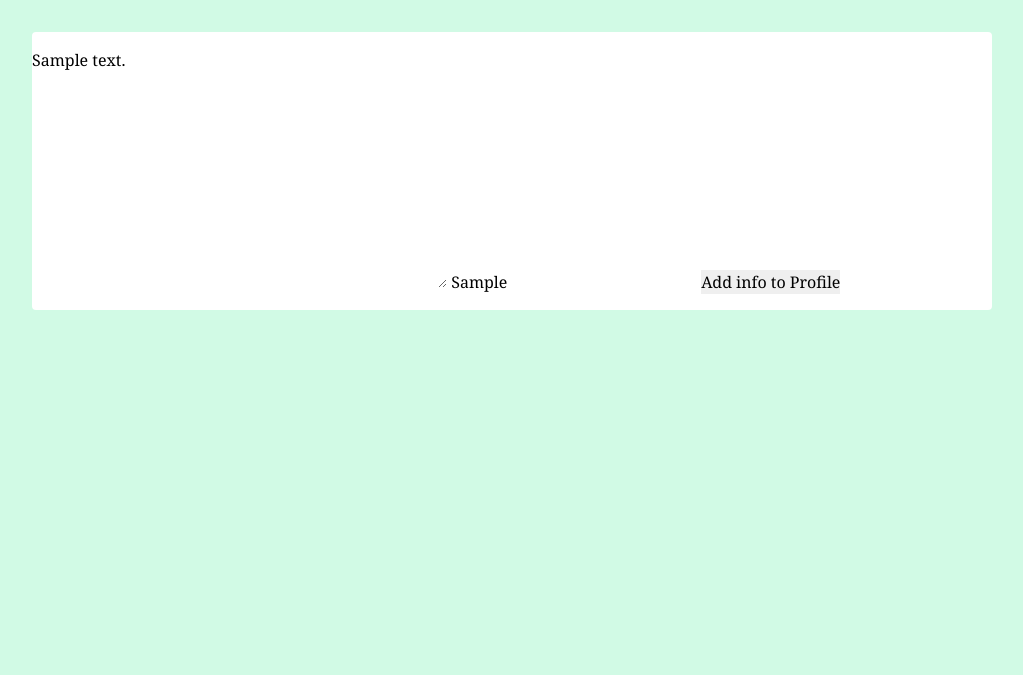
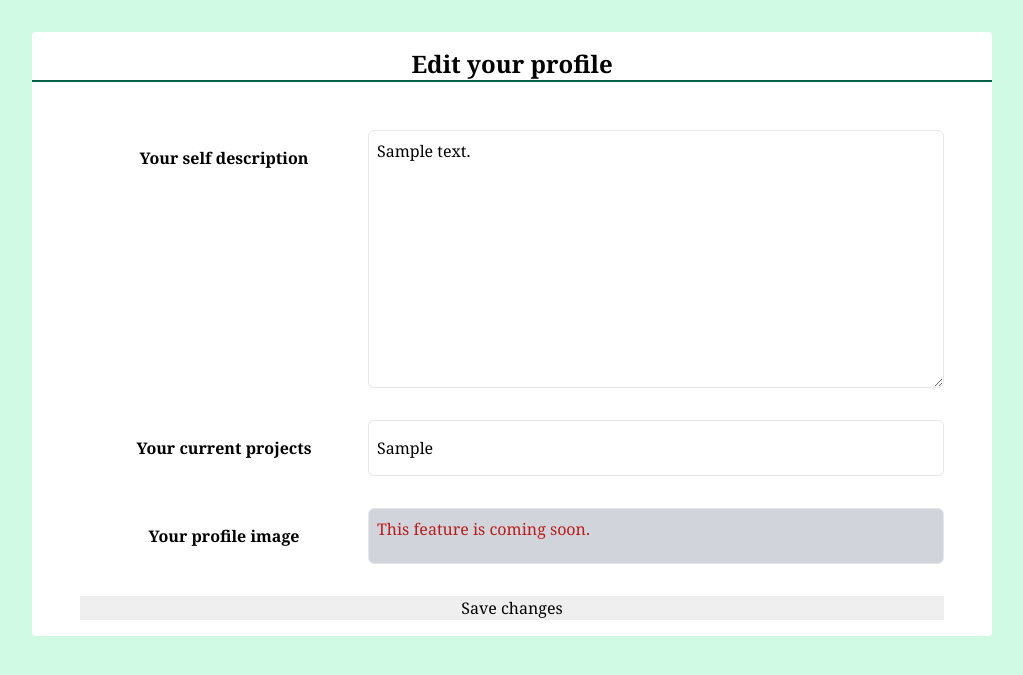
Before and after one commit to marvinschulze/try_this, a Django app: page /profile/1/add_info/ in a window 1280 px wide. Shown: the part 80-755 px from the top of the page, without its empty margins (128-1151 px from the left). Run offline with Django 3.2, Linux system fonts and the light colour scheme; tables that the repository leaves empty hold one stand-in row (values such as "Sample post"); some libraries are stand-ins or nearby versions.

Commit message:
updated add_user_info.html

```diff
--- a/booking/templates/booking/add_user_info.html
+++ b/booking/templates/booking/add_user_info.html
@@ -2,13 +2,22 @@
 {% block content %}
 
 <div class="mx-20 lg:mx-32 mt-8 py-4 bg-white rounded divide-y-2 divide-green-800 divide-solid">
-    <form method="post" action="">
+    <h1 class="col-span-1 md:col-span-2 xl:col-span-3 text-center text-2xl font-bold">Edit your profile</h1>
+    <form method="post" class="pt-4 px-12 grid grid-cols-3 space-y-8">
         {% csrf_token %}
-        {{form.description}}
-        {{form.current_projects}}
-        <!-- {{form.as_p}} -->
+        {% load widget_tweaks %}
+        <h3 class="col-span-1 text-center p-4 font-semibold leading-wide">Your self description</h3>
+        {% render_field form.description class="col-span-2 p-2 border border-solid rounded-md" %}
+
+        <h3 class="col-span-1 text-center p-4 font-semibold leading-wide">Your current projects</h3>
+        {% render_field form.current_projects class="col-span-2 p-2 border border-solid rounded-md" %}
+
+        <h3 class="col-span-1 text-center p-4 font-semibold leading-wide">Your profile image</h3>
+        <div class="col-span-2 p-2 border border-solid rounded-md bg-gray-300 text-md text-red-700 leading-wide">This feature is coming soon.</div>
+
+
         <input type="hidden" name="user" value="{{ request.user.id }}">
-        <input type="submit" value="Add info to Profile">
+        <input type="submit" class="col-span-3" value="Save changes">
     </form>
 
 </div>
```
Also changed, not shown: booking/templates/booking/user-profile.html (+0 -40 lines).
